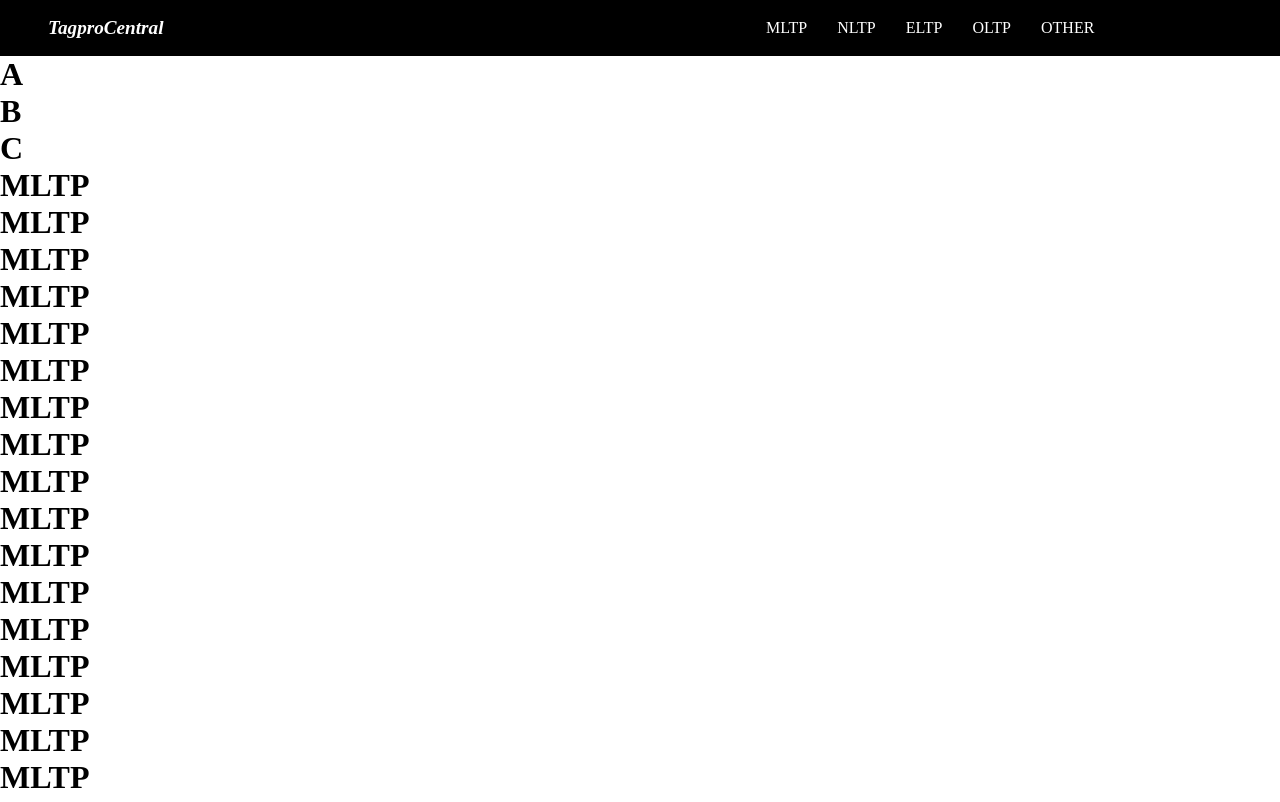
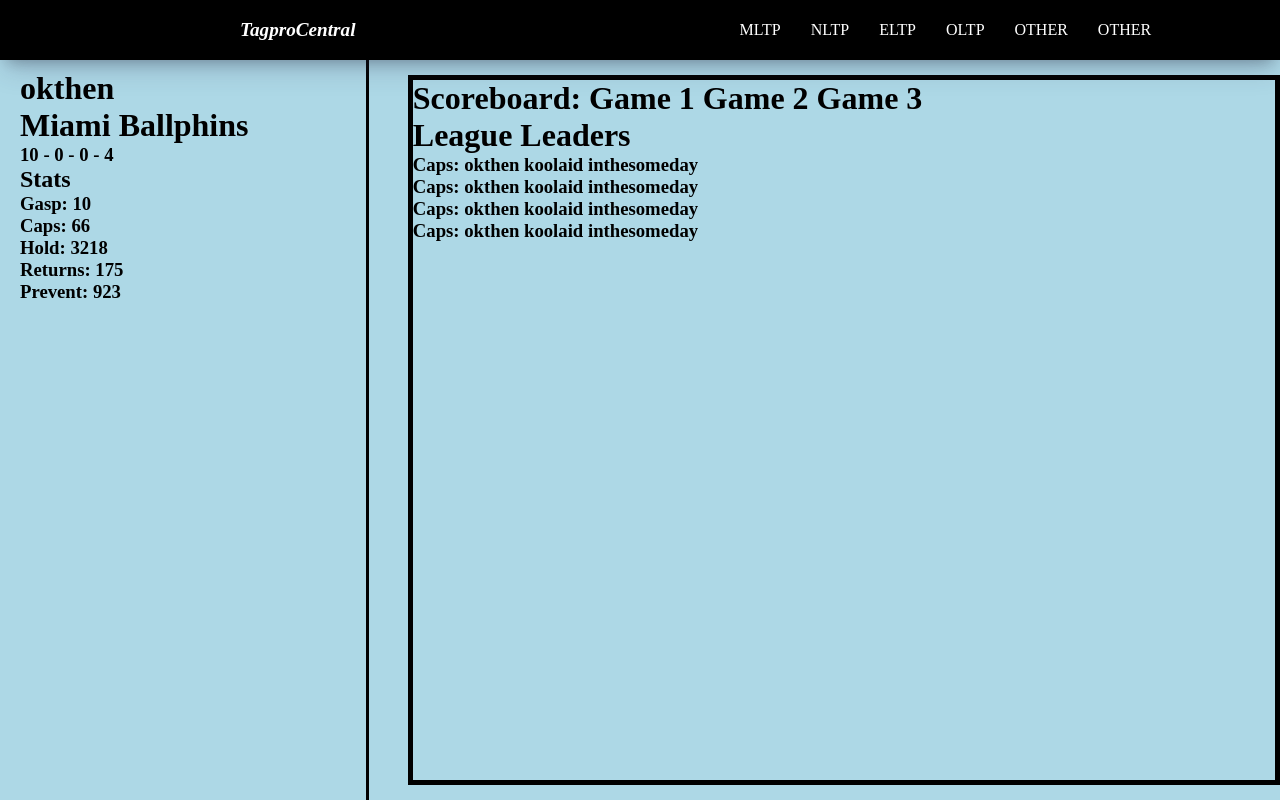
Before and after one commit to itsokthen/tagpro_central, a React (Create React App) app in the folder tagprocentral/: page / in a window 1280 px wide. Shown: the top 802 px of the page. Built offline with nearby package versions, Linux system fonts and the light colour scheme.

Commit message:
huge updates to page layout and props working

```diff
--- a/tagprocentral/src/App.js
+++ b/tagprocentral/src/App.js
@@ -3,19 +3,45 @@ import { createTheme, ThemeProvider } from "@material-ui/core/styles";
 import { BrowserRouter as Router, Route, Switch } from "react-router-dom";
 import GlobalStyle from "./components/GlobalStyle";
 // Import Pages
+import Home from "./pages/Home";
 import MLTP from "./pages/MLTP";
+import NLTP from "./pages/NLTP";
+import ELTP from "./pages/ELTP";
+import OLTP from "./pages/OLTP";
+
 import Admin from "./pages/admin";
+import League from "./pages/League";
 
 function App() {
+  const MLTP = {
+    league: "MLTP",
+    color: "#3498db",
+  };
+  const NLTP = {
+    league: "NLTP",
+    color: "#e67e22",
+  };
   return (
     <Router>
       <GlobalStyle />
       <Switch>
         <Route exact path="/">
-              <MLTP />
+          <Home />
         </Route>
         <Route path="/admin">
           <Admin />
+        </Route>
+        <Route path="/MLTP">
+          <League name={MLTP} />
+        </Route>
+        <Route path="/NLTP">
+          <League name={NLTP} />
+        </Route>
+        <Route path="/ELTP">
+          <ELTP />
+        </Route>
+        <Route path="/OLTP">
+          <OLTP />
         </Route>
       </Switch>
     </Router>
--- a/tagprocentral/src/components/GlobalStyle.js
+++ b/tagprocentral/src/components/GlobalStyle.js
@@ -1,4 +1,4 @@
-import {createGlobalStyle} from 'styled-components'
+import { createGlobalStyle } from "styled-components";
 
 const GlobalStyle = createGlobalStyle`
 * {
@@ -6,6 +6,9 @@ const GlobalStyle = createGlobalStyle`
     padding: 0;
     boxSizing: border-box;
 }
+body {
+    margin-top: 60px;
+}
 `;
 
 export default GlobalStyle;
--- a/tagprocentral/src/components/Navbar/Navbar.js
+++ b/tagprocentral/src/components/Navbar/Navbar.js
@@ -1,21 +1,69 @@
 import React from "react";
-import { AppBar, Tabs, Tab, Toolbar, Typography } from "@material-ui/core";
-import FlagIcon from "@mui/icons-material/Flag";
+import styled from "styled-components";
+import { Link } from "react-router-dom";
 
 const Navbar = () => {
   return (
-    <AppBar color="primary" style={{ position: "relative" }}>
-      <Toolbar>
-        <FlagIcon />
-        <Tabs>
-          <Tab label="MLTP" />
-          <Tab label="NLTP" />
-          <Tab label="ELTP" />
-          <Tab label="OLTP" />
-        </Tabs>
-      </Toolbar>
-    </AppBar>
+    <Nav>
+      <Logo>
+        <Link to="/">TagproCentral</Link>
+      </Logo>
+      <ul>
+        <li>
+          <Link to="MLTP">MLTP</Link>
+        </li>
+        <li>
+          <Link to="NLTP">NLTP</Link>
+        </li>
+        <li>
+          <Link to="ELTP">ELTP</Link>
+        </li>
+        <li>
+          <Link to="OLTP">OLTP</Link>
+        </li>
+        <li>
+          <Link to="/">OTHER</Link>
+        </li>
+        <li>
+          <Link to="/">OTHER</Link>
+        </li>
+      </ul>
+    </Nav>
   );
 };
 
+//Styled components
+const Nav = styled.div`
+  min-height: 60px;
+  display: flex;
+  align-items: center;
+  overflow: hidden;
+  background-color: black;
+  position: fixed;
+  top: 0;
+  width: 100%;
+  box-shadow: rgba(50, 50, 93, 0.25) 0px 13px 27px -5px,
+    rgba(0, 0, 0, 0.3) 0px 8px 16px -8px;
+
+  a {
+    text-decoration: none;
+    color: white;
+  }
+  ul {
+    display: flex;
+    justify-content: space-around;
+    padding-left: 30vw;
+    list-style: none;
+  }
+  li {
+    margin-right: 30px;
+    position: relative;
+  }
+`;
+const Logo = styled.h3`
+  font-size: 1.2rem;
+  font-style: italic;
+  padding: 0 0 0 15rem;
+`;
+
 export default Navbar;
--- a/tagprocentral/src/components/Navbar/NewNavbar.js
+++ /dev/null
@@ -1,65 +0,0 @@
-import React from "react";
-import styled from "styled-components";
-
-const NewNavbar = () => {
-  return (
-    <Nav>
-      <Logo>
-        <a href="#">TagproCentral</a>
-      </Logo>
-      <ul>
-        <li>
-          <a href="#">MLTP</a>
-        </li>
-        <li>
-          <a href="#">NLTP</a>
-        </li>
-        <li>
-          <a href="#">ELTP</a>
-        </li>
-        <li>
-          <a href="#">OLTP</a>
-        </li>
-        <li>
-          <a href="#">OTHER</a>
-        </li>
-      </ul>
-    </Nav>
-  );
-};
-
-//Styled components
-const Nav = styled.div`
-  height: 7vh;
-  display: flex;
-  margin: auto;
-  align-items: center;
-  overflow: hidden;
-  background-color: black;
-  position: fixed;
-  top: 0;
-  width: 100%;
-
-  a {
-    text-decoration: none;
-    color: white;
-  }
-  ul {
-    justify-content: space-around;
-    display: flex;
-    list-style: none;
-    padding-left: 50vw;
-  }
-  li {
-    margin-left: 30px;
-    position: relative;
-  }
-`;
-const Logo = styled.h3`
-  font-size: 1.2rem;
-  font-style: italic;
-  width: 0px;
-  padding: 0 3rem;
-`;
-
-export default NewNavbar;
--- a/tagprocentral/src/pages/ELTP.js
+++ b/tagprocentral/src/pages/ELTP.js
@@ -1,16 +1,22 @@
 import React from "react";
+import styled from "styled-components";
 
 //Page Components
-import NewNavbar from "../components/Navbar/NewNavbar";
+import Navbar from "../components/Navbar/Navbar";
 
 const MLTP = () => {
   return (
-      <div>
-        <NewNavbar />
+    <div>
+      <Navbar />
+      <Body>
         <h1>ELTP</h1>
+      </Body>
     </div>
   );
 };
 
+const Body = styled.div`
+  margin-top: 60px;
+`;
 
 export default MLTP;
--- /dev/null
+++ b/tagprocentral/src/pages/Home.js
@@ -0,0 +1,57 @@
+import React from "react";
+import styled from "styled-components";
+
+//Page Components
+import Navbar from "../components/Navbar/Navbar";
+
+const Home = () => {
+  return (
+    <div>
+      <Navbar />
+      <PageStyle>
+        <SidebarStyle>
+          <h1>okthen</h1>
+          <h1>Miami Ballphins</h1>
+          <h3>10 - 0 - 0 - 4</h3>
+          <h2>Stats</h2>
+          <h3>Gasp: 10</h3>
+          <h3>Caps: 66</h3>
+          <h3>Hold: 3218</h3>
+          <h3>Returns: 175</h3>
+          <h3>Prevent: 923</h3>
+        </SidebarStyle>
+        <PageDetails>
+          <h1>Scoreboard: Game 1 Game 2 Game 3</h1>
+          <h1>League Leaders</h1>
+          <h3>Caps: okthen koolaid inthesomeday</h3>
+          <h3>Caps: okthen koolaid inthesomeday</h3>
+          <h3>Caps: okthen koolaid inthesomeday</h3>
+          <h3>Caps: okthen koolaid inthesomeday</h3>
+        </PageDetails>
+      </PageStyle>
+    </div>
+  );
+};
+
+const PageStyle = styled.div`
+  height: calc(100vh - 60px);
+  display: flex;
+  background-color: lightblue;
+`;
+const SidebarStyle = styled.div`
+  width: 360px;
+  border-right: 3px solid black;
+  border-bottom: 0;
+  padding-top: 10px;
+  padding-left: 20px;
+`;
+
+const PageDetails = styled.div`
+  width: 70vw;
+  border: 5px solid black;
+  margin-left: 3vw;
+  margin-top: 15px;
+  margin-bottom: 15px;
+`;
+
+export default Home;
--- /dev/null
+++ b/tagprocentral/src/pages/League.js
@@ -0,0 +1,57 @@
+import React, { Component } from "react";
+import styled from "styled-components";
+
+//Page Components
+import Navbar from "../components/Navbar/Navbar";
+
+const League = (props) => {
+  return (
+    <div>
+      <Navbar />
+      <PageStyle color={props.name.color}>
+        <SidebarStyle>
+          <h1>{props.name.league}</h1>
+          <h1>Miasmi Ballphins</h1>
+          <h3>10 - 0 - 0 - 4</h3>
+          <h2>Stats</h2>
+          <h3>Gasp: 10</h3>
+          <h3>Caps: 66</h3>
+          <h3>Hold: 3218</h3>
+          <h3>Returns: 175</h3>
+          <h3>Prevent: 923</h3>
+        </SidebarStyle>
+        <PageDetails>
+          <h1>Scoreboard: Game 1 Game 2 Game 3</h1>
+          <h1>League Leaders</h1>
+          <h3>Caps: okthen koolaid inthesomeday</h3>
+          <h3>Caps: okthen koolaid inthesomeday</h3>
+          <h3>Caps: okthen koolaid inthesomeday</h3>
+          <h3>Caps: okthen koolaid inthesomeday</h3>
+        </PageDetails>
+      </PageStyle>
+    </div>
+  );
+};
+
+const PageStyle = styled.div`
+  height: calc(100vh - 60px);
+  display: flex;
+  background-color: ${(props) => props.color};
+`;
+const SidebarStyle = styled.div`
+  width: 360px;
+  border-right: 3px solid black;
+  border-bottom: 0;
+  padding-top: 10px;
+  padding-left: 20px;
+`;
+
+const PageDetails = styled.div`
+  width: 70vw;
+  border: 5px solid black;
+  margin-left: 3vw;
+  margin-top: 15px;
+  margin-bottom: 15px;
+`;
+
+export default League;
--- a/tagprocentral/src/pages/MLTP.js
+++ b/tagprocentral/src/pages/MLTP.js
@@ -2,22 +2,17 @@ import React from "react";
 import styled from "styled-components";
 
 //Page Components
-import NewNavbar from "../components/Navbar/NewNavbar";
+import Navbar from "../components/Navbar/Navbar";
 
 const MLTP = () => {
   return (
     <div>
-      <NewNavbar />
-      <Body>
-      <h1>A</h1><h1>B</h1><h1>C</h1><h1>MLTP</h1><h1>MLTP</h1><h1>MLTP</h1><h1>MLTP</h1><h1>MLTP</h1><h1>MLTP</h1><h1>MLTP</h1><h1>MLTP</h1><h1>MLTP</h1><h1>MLTP</h1><h1>MLTP</h1><h1>MLTP</h1><h1>MLTP</h1><h1>MLTP</h1><h1>MLTP</h1><h1>MLTP</h1><h1>MLTP</h1><h1>MLTP</h1><h1>MLTP</h1><h1>MLTP</h1><h1>MLTP</h1><h1>MLTP</h1><h1>MLTP</h1><h1>MLTP</h1><h1>MLTP</h1><h1>MLTP</h1><h1>MLTP</h1><h1>MLTP</h1><h1>MLTP</h1><h1>MLTP</h1><h1>MLTP</h1><h1>MLTP</h1><h1>MLTP</h1><h1>MLTP</h1><h1>MLTP</h1><h1>MLTP</h1><h1>MLTP</h1><h1>MLTP</h1><h1>MLTP</h1><h1>MLTP</h1>
-      </Body>
+      <Navbar />
+      <body>
+        <h1>MLTP</h1>
+      </body>
     </div>
   );
 };
 
-const Body = styled.div`
-  margin-top: 7vh;
-`
-
-
 export default MLTP;
--- a/tagprocentral/src/pages/NLTP.js
+++ b/tagprocentral/src/pages/NLTP.js
@@ -1,16 +1,18 @@
 import React from "react";
+import styled from "styled-components";
 
 //Page Components
-import NewNavbar from "../components/Navbar/NewNavbar";
+import Navbar from "../components/Navbar/Navbar";
 
 const MLTP = () => {
   return (
     <div>
-        <NewNavbar />
+      <Navbar />
+      <body>
         <h1>NLTP</h1>
+      </body>
     </div>
   );
 };
 
-
 export default MLTP;
--- a/tagprocentral/src/pages/OLTP.js
+++ b/tagprocentral/src/pages/OLTP.js
@@ -1,15 +1,18 @@
 import React from "react";
+import styled from "styled-components";
 
 //Page Components
-import NewNavbar from "../components/Navbar/NewNavbar";
+import Navbar from "../components/Navbar/Navbar";
 
 const MLTP = () => {
   return (
     <div>
-        <NewNavbar />
-    <h1>OLTP</h1>
+      <Navbar />
+      <body>
+        <h1>OLTP</h1>
+      </body>
+    </div>
   );
 };
 
-
 export default MLTP;
```
Lines whose indentation alone changed are shown as unchanged.
